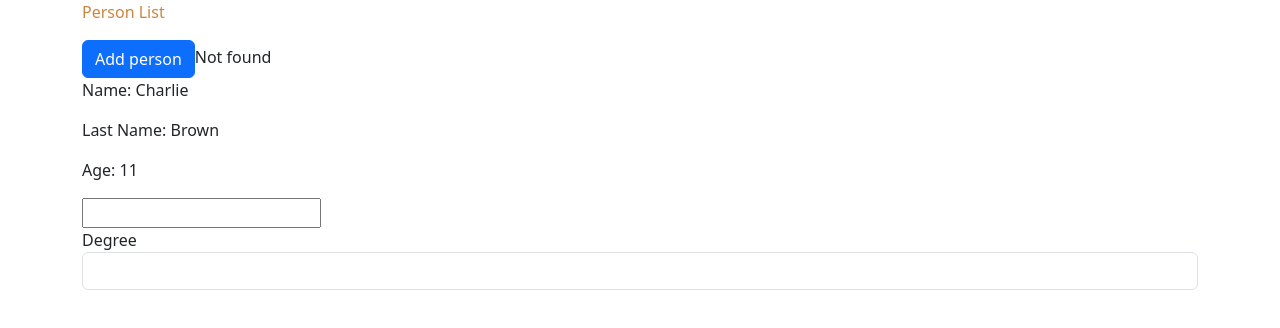
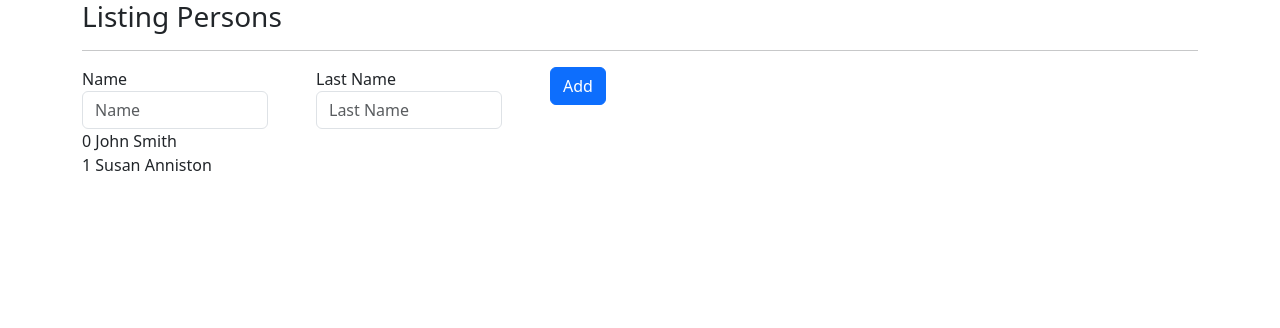
Before and after one commit to jcanaviri/learning-angular, an Angular app: page / in a window 1280 px wide. Before the commit this address had no page. Shown: the top 328 px of the page. Built offline with nearby package versions, Linux system fonts and the light colour scheme.

Commit message:
feat: using *ngFor

```diff
--- a/src/app/app.component.html
+++ b/src/app/app.component.html
@@ -1,2 +1,46 @@
-<app-persons></app-persons>
-<!-- <app-calculator></app-calculator> -->
+<div class="container">
+  <div class="col">
+    <h3>{{ title }}</h3>
+    <hr />
+    <form class="form d-flex gap-5">
+      <div class="form-group col-md-2">
+        <label for="firstName" class="sr-only">Name</label>
+        <input
+          type="text"
+          id="firstName"
+          name="firstName"
+          class="form-control"
+          placeholder="Name"
+          [(ngModel)]="inputFirstName"
+        />
+      </div>
+      <div class="form-group col-md-2">
+        <label for="lastName" class="sr-only">Last Name</label>
+        <input
+          type="text"
+          id="lastName"
+          name="lastName"
+          class="form-control"
+          placeholder="Last Name"
+          [(ngModel)]="inputLastName"
+        />
+      </div>
+
+      <div class="col">
+        <button class="btn btn-primary" type="submit" (click)="addPerson()">
+          Add
+        </button>
+      </div>
+    </form>
+  </div>
+</div>
+
+<div class="container">
+  <div class="row">
+    <div class="col">
+      <div *ngFor="let person of people; let i = index">
+        {{ i }} {{ person.firstName }} {{ person.lastName }}
+      </div>
+    </div>
+  </div>
+</div>
--- a/src/app/app.component.ts
+++ b/src/app/app.component.ts
@@ -2,15 +2,31 @@ import { Component } from '@angular/core';
 import { RouterOutlet } from '@angular/router';
 import { PersonsComponent } from './persons/persons.component';
 import { CalculatorComponent } from './calculator/calculator.component';
+import { FormsModule } from '@angular/forms';
+import { Person } from './persons/person.model';
+import { CommonModule } from '@angular/common';
 
 @Component({
   selector: 'app-root',
   standalone: true,
-  imports: [RouterOutlet, PersonsComponent, CalculatorComponent],
+  imports: [RouterOutlet, PersonsComponent, CalculatorComponent, FormsModule, CommonModule],
   templateUrl: './app.component.html',
   styleUrl: './app.component.css',
 })
 export class AppComponent {
-  title = 'Angular';
-  greeting = 'Greetings'
+  title = 'Listing Persons';
+  inputFirstName = '';
+  inputLastName = '';
+
+  people: Person[] = [
+    new Person('John', 'Smith'),
+    new Person('Susan', 'Anniston'),
+  ];
+
+  addPerson() {
+    if (this.inputFirstName === '' && this.inputLastName === '') return;
+    const newPerson = new Person(this.inputFirstName, this.inputLastName);
+
+    this.people.push(newPerson);
+  }
 }
```
Also changed, not shown: src/app/persons/person.model.ts (added, +11 -0 lines).
